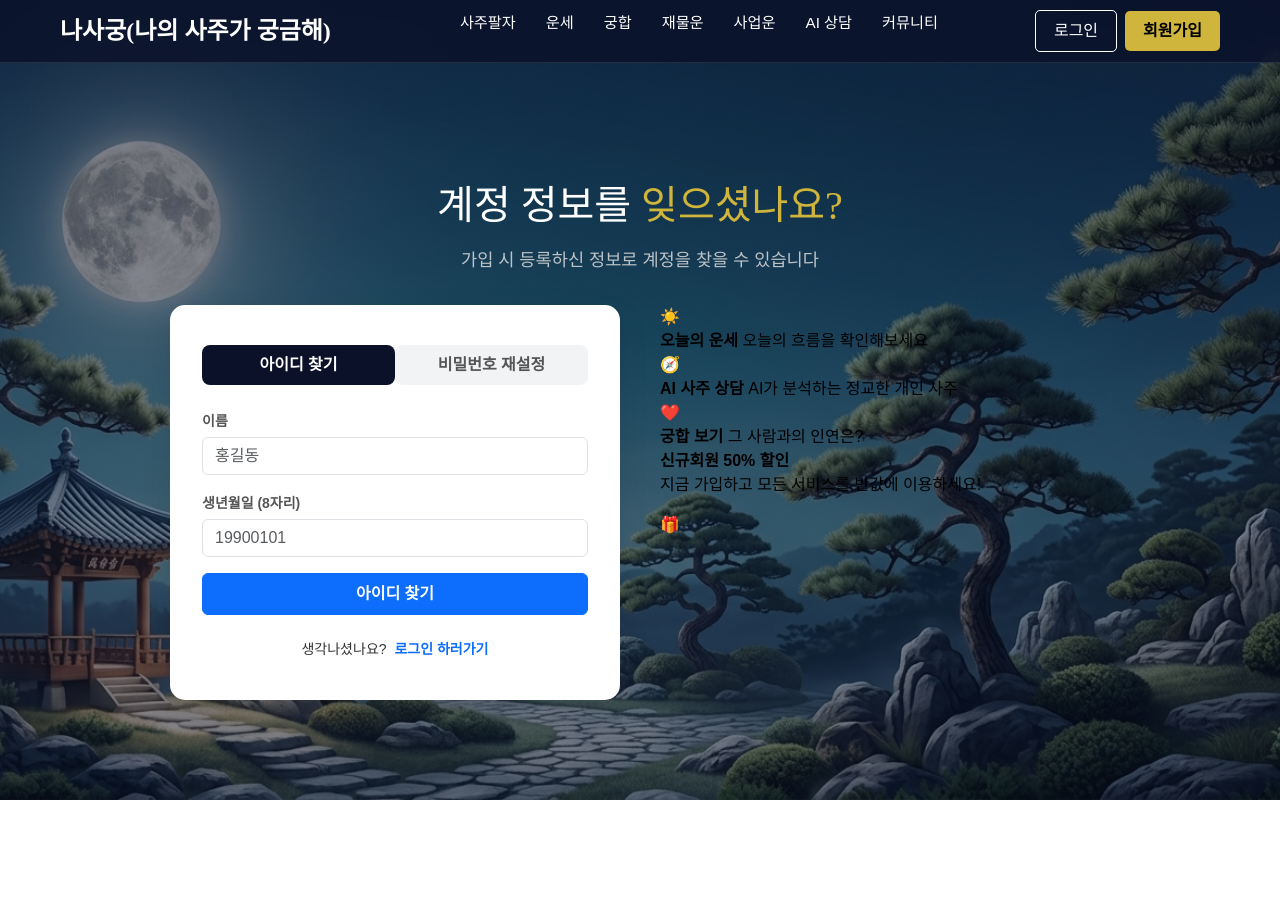
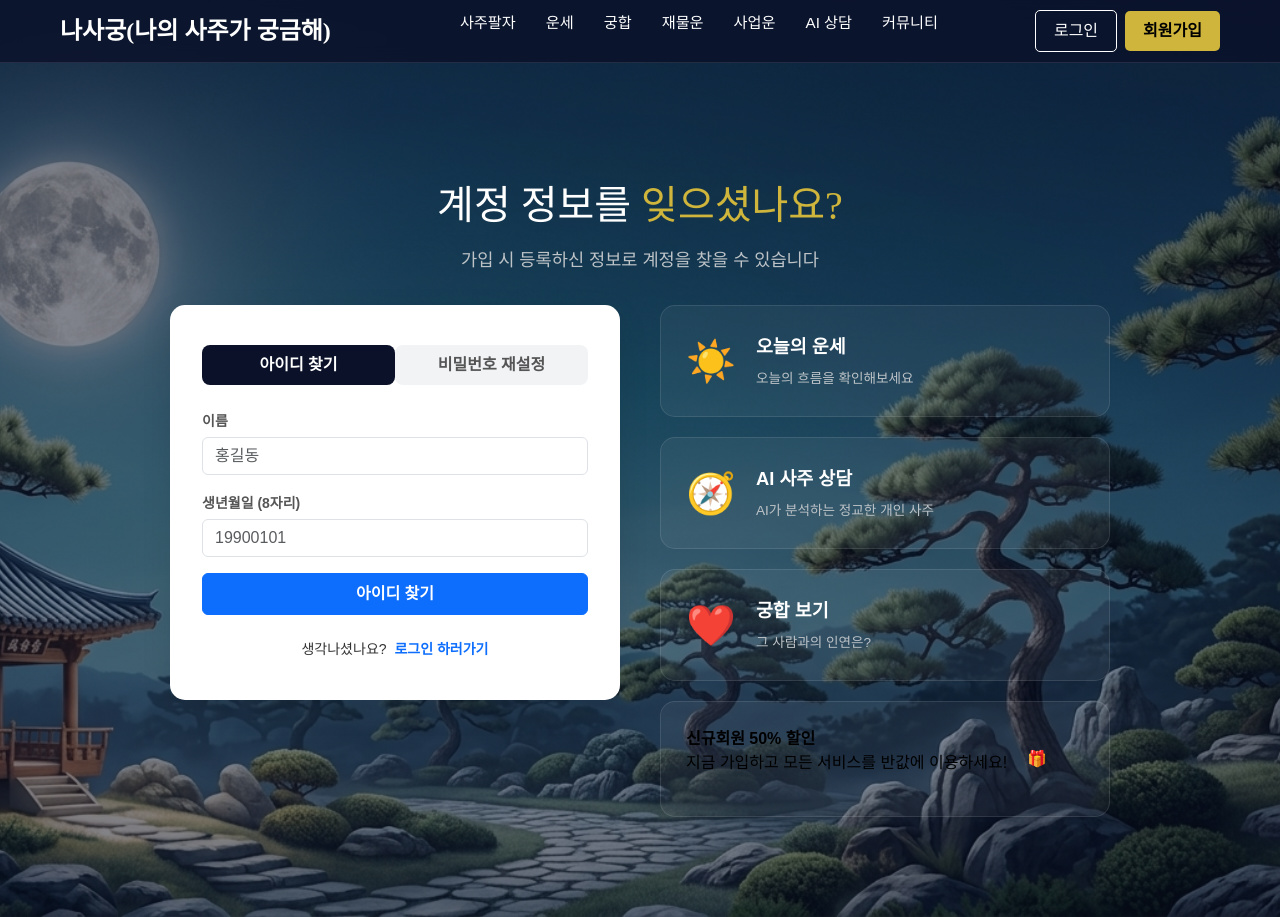
Before and after one commit to KevinSoh1/Nasagung, a FastAPI app: page /findAccount in a window 1280 px wide. Before the commit the page ends 800 px from the top, so only its background shows below. Run offline with FastAPI, Linux system fonts and the light colour scheme.

Commit message:
Update findAccount.html

```diff
--- a/templates/findAccount.html
+++ b/templates/findAccount.html
@@ -72,6 +72,15 @@
             max-width: 450px;
             width: 100%;
         }
+
+        /* ?? 퀵메뉴 아이템 레이아웃 */
+        #quick-Menu { flex: 0.8; max-width: 450px; width: 100%; }
+        .quick-menu { display: flex; flex-direction: column; gap: 20px; }
+        .quick-item { background: rgba(255, 255, 255, 0.05); border: 1px solid rgba(255, 255, 255, 0.1); padding: 25px; border-radius: 15px; display: flex; align-items: center; gap: 20px; cursor: pointer; transition: 0.3s; text-decoration: none; }
+        .quick-item:hover { background: rgba(255, 255, 255, 0.1); transform: translateX(5px); border-color: var(--accent-gold); }
+        .q-icon { font-size: 2.5rem; }
+        .q-text strong { display: block; font-size: 1.15rem; color: var(--white); margin-bottom: 5px; }
+        .q-text span { font-size: 0.85rem; color: var(--text-muted); }
         .header-container {
             max-width: 1200px; margin: 0 auto; padding: 15px 20px;
             display: flex; justify-content: space-between; align-items: center; flex-wrap: nowrap; white-space: nowrap; width: 100%;
```
